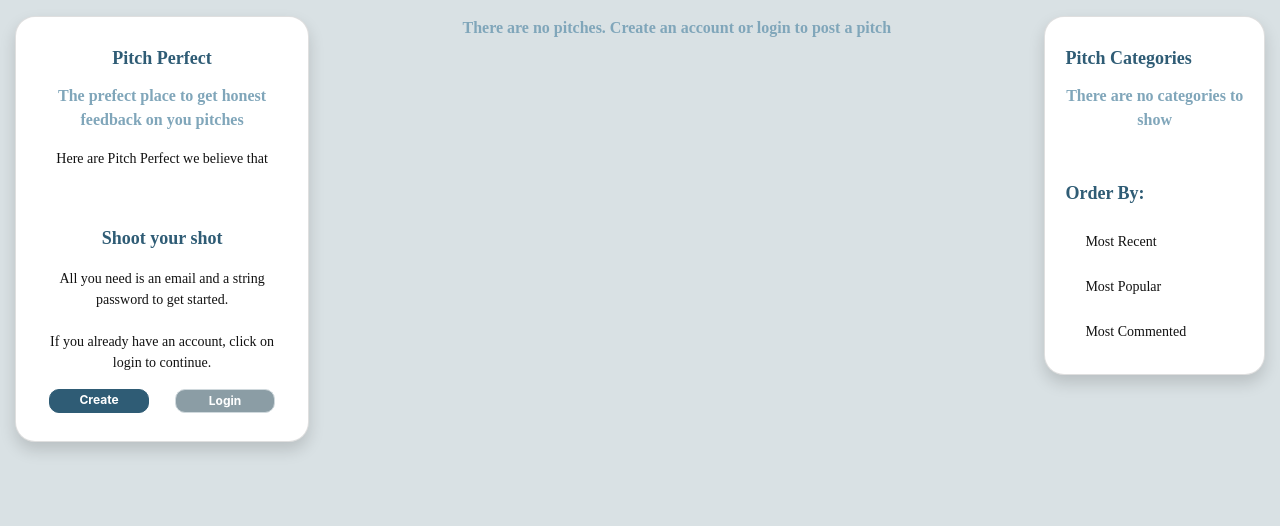
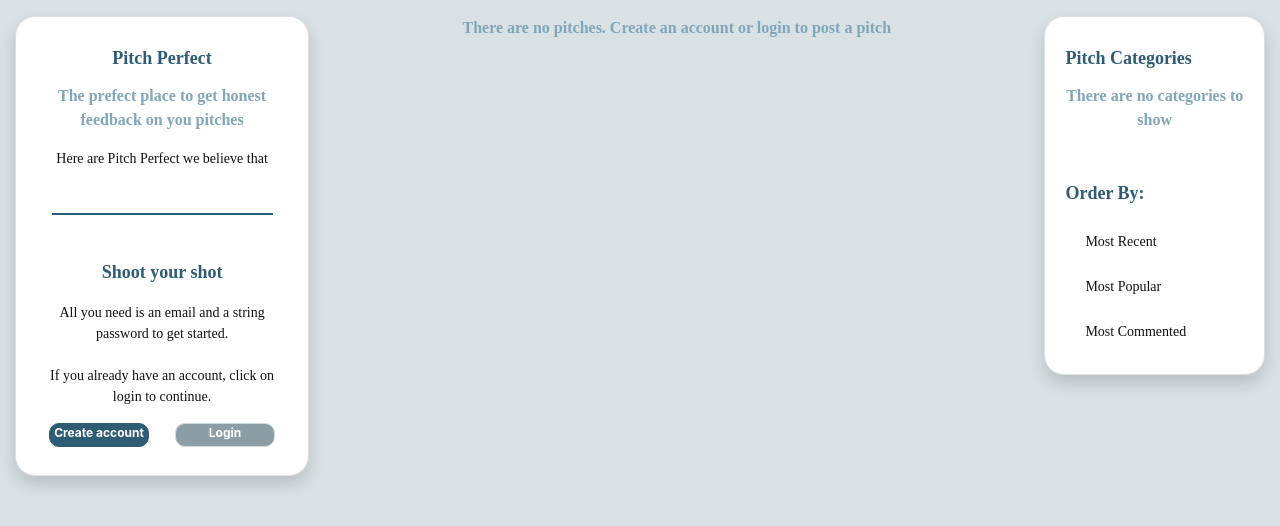
Before and after one commit to g90tony/pitch-perfect, a Flask app: page / in a window 1280 px wide. Shown: the part 56-582 px from the top of the page. Run offline with Flask 2, Linux system fonts and the light colour scheme; data that the repository does not hold is empty; some libraries are stand-ins or nearby versions.

Commit message:
changed button to a tag and added card divider

```diff
--- a/app/templates/cards/welcome_card.html
+++ b/app/templates/cards/welcome_card.html
@@ -7,6 +7,8 @@
     <p class="card-text custom-body">Here are Pitch Perfect we believe that</p>
   </div>
 
+  <hr class="mx-auto w-75 card-divider" />
+
   <div class="card-body my-2">
     <p class="class-title custom-bold-title">Shoot your shot</p>
     <p class="card-text custom-body">
@@ -15,8 +17,8 @@
       If you already have an account, click on login to continue.
     </p>
     <div class="welcome-card-buttons">
-      <button class="register-button">Create account</button>
-      <button class="login-button">Login</button>
+      <a href="/register" class="register-button">Create account</a>
+      <a href="/login" class="login-button">Login</a>
     </div>
   </div>
 </div>
```
